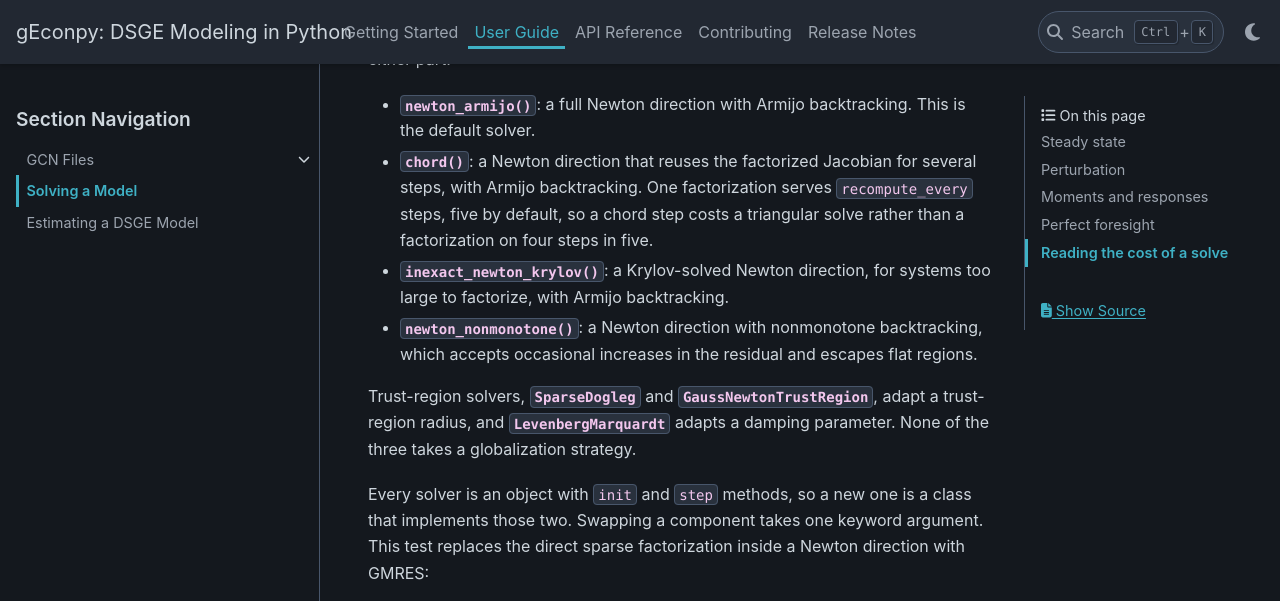
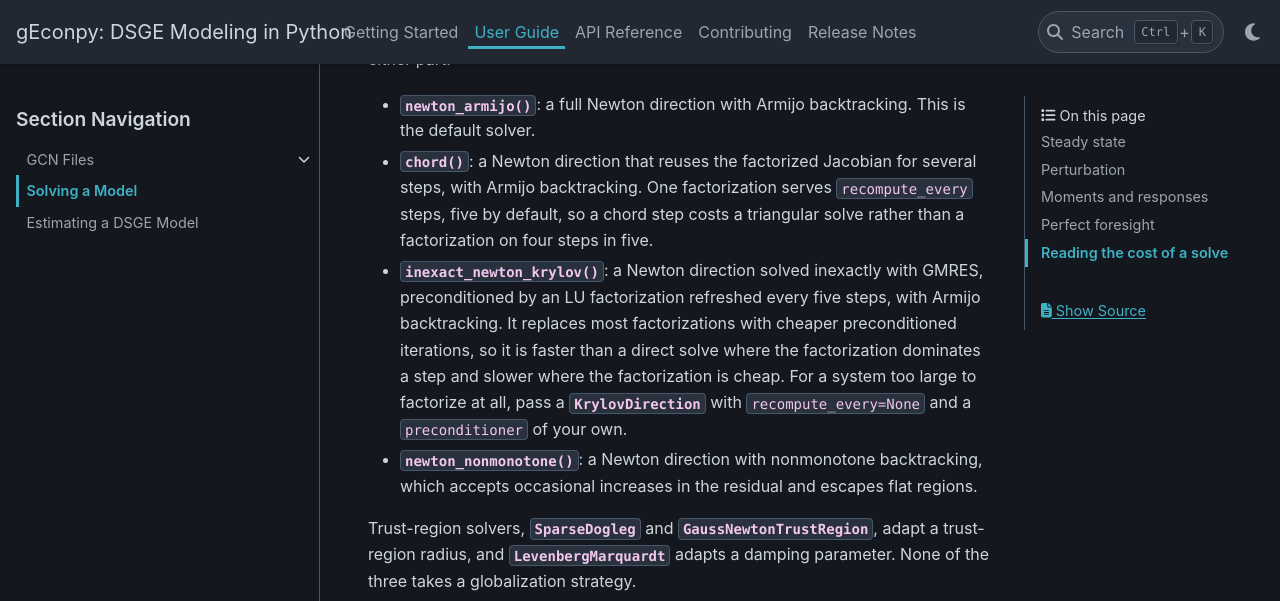
Before and after one commit to jessegrabowski/gEconpy, a Sphinx documentation site: the page built from docs/source/user_guide/solving.rst, in a window 1280 px wide and 900 px high, scrolled down 1965 px, cut to the strip 0-601 px from the top of the window. Built offline with Sphinx 7.4.7 and the PyData theme 0.15.4, drawn with Linux system fonts in a browser that asks for light colours; pages that are not in the unit, such as notebooks, are missing from menus; the version number could not be read and is left out.

Commit message:
Correct the Krylov solver's description in the solving guide

```diff
--- a/docs/source/user_guide/solving.rst
+++ b/docs/source/user_guide/solving.rst
@@ -71,8 +71,12 @@ globalization strategy, which picks the step length along it. Four named constru
 - :func:`~gEconpy.solvers.sparse_root.line_search.chord`: a Newton direction that reuses the factorized Jacobian
   for several steps, with Armijo backtracking. One factorization serves ``recompute_every`` steps, five by
   default, so a chord step costs a triangular solve rather than a factorization on four steps in five.
-- :func:`~gEconpy.solvers.sparse_root.line_search.inexact_newton_krylov`: a Krylov-solved Newton direction, for
-  systems too large to factorize, with Armijo backtracking.
+- :func:`~gEconpy.solvers.sparse_root.line_search.inexact_newton_krylov`: a Newton direction solved inexactly with
+  GMRES, preconditioned by an LU factorization refreshed every five steps, with Armijo backtracking. It replaces
+  most factorizations with cheaper preconditioned iterations, so it is faster than a direct solve where the
+  factorization dominates a step and slower where the factorization is cheap. For a system too large to factorize
+  at all, pass a :class:`~gEconpy.solvers.sparse_root.direction.KrylovDirection` with ``recompute_every=None`` and
+  a ``preconditioner`` of your own.
 - :func:`~gEconpy.solvers.sparse_root.line_search.newton_nonmonotone`: a Newton direction with nonmonotone
   backtracking, which accepts occasional increases in the residual and escapes flat regions.
 
```
